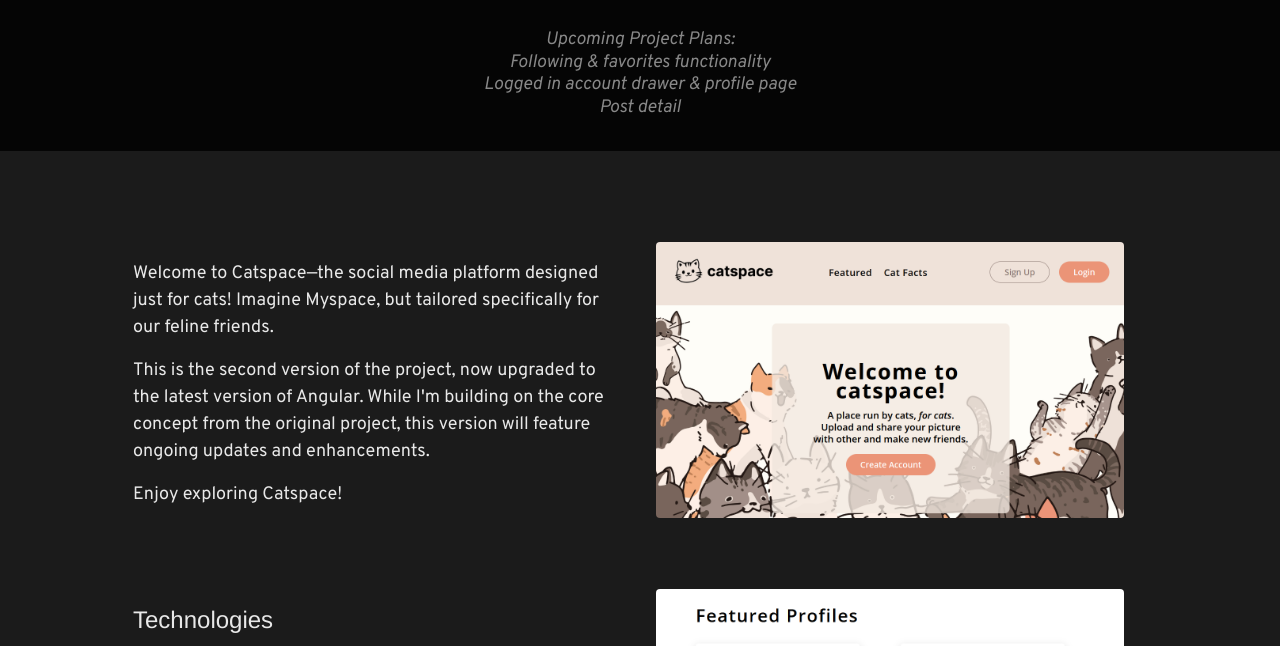
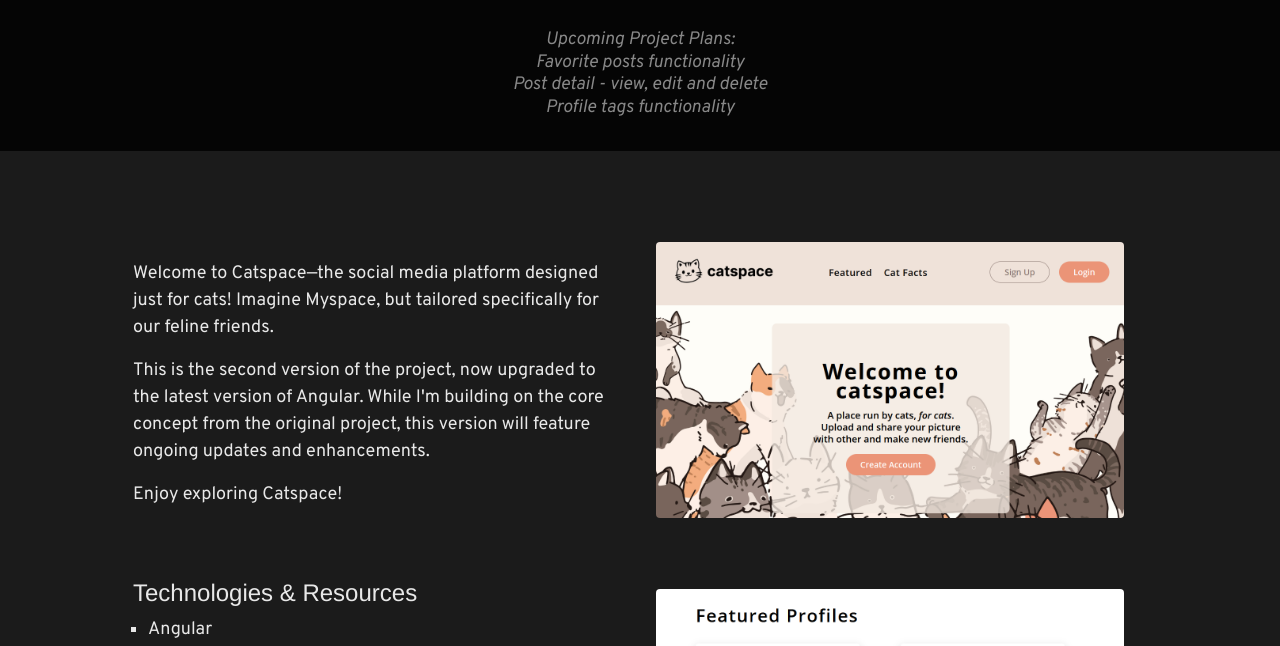
Before and after one commit to megbort/portfolio-2.0, a plain HTML site: page project-catspace.html in a window 1280 px wide. Shown: the part 263-909 px from the top of the page. Drawn offline with Linux system fonts and the light colour scheme; a web font is replaced by a local one.

Commit message:
Update project plans

```diff
--- a/project-catspace.html
+++ b/project-catspace.html
@@ -111,13 +111,13 @@
           <ul class="project-plans">
             <p><em>Upcoming Project Plans:</em></p>
             <li>
-              <p><em>Following & favorites functionality</em></p>
+              <p><em>Favorite posts functionality</em></p>
             </li>
             <li>
-              <p><em>Logged in account drawer & profile page</em></p>
+              <p><em>Post detail - view, edit and delete</em></p>
             </li>
             <li>
-              <p><em>Post detail</em></p>
+              <p><em>Profile tags functionality</em></p>
             </li>
           </ul>
         </div>
@@ -150,9 +150,10 @@
           </div>
           <div class="flex items-center flex-direction">
             <div class="technologies basis-50">
-              <h4>Technologies</h4>
+              <h4>Technologies & Resources</h4>
               <ul>
                 <li>Angular</li>
+                <li>Figma</li>
                 <li>Storybook</li>
                 <li>Angular Material</li>
                 <li>Tailwind CSS</li>
@@ -160,6 +161,7 @@
                 <li>Material Symbols & Icons</li>
                 <li>Firebase</li>
                 <li>Uptime Robot</li>
+                <li>Unsplash & Freepik</li>
               </ul>
             </div>
             <div class="basis-50">
```
Also changed, not shown: index.html (+1 -2 lines), project-memobook.html (+3 -1 lines), project-wearit.html (+4 -2 lines).
